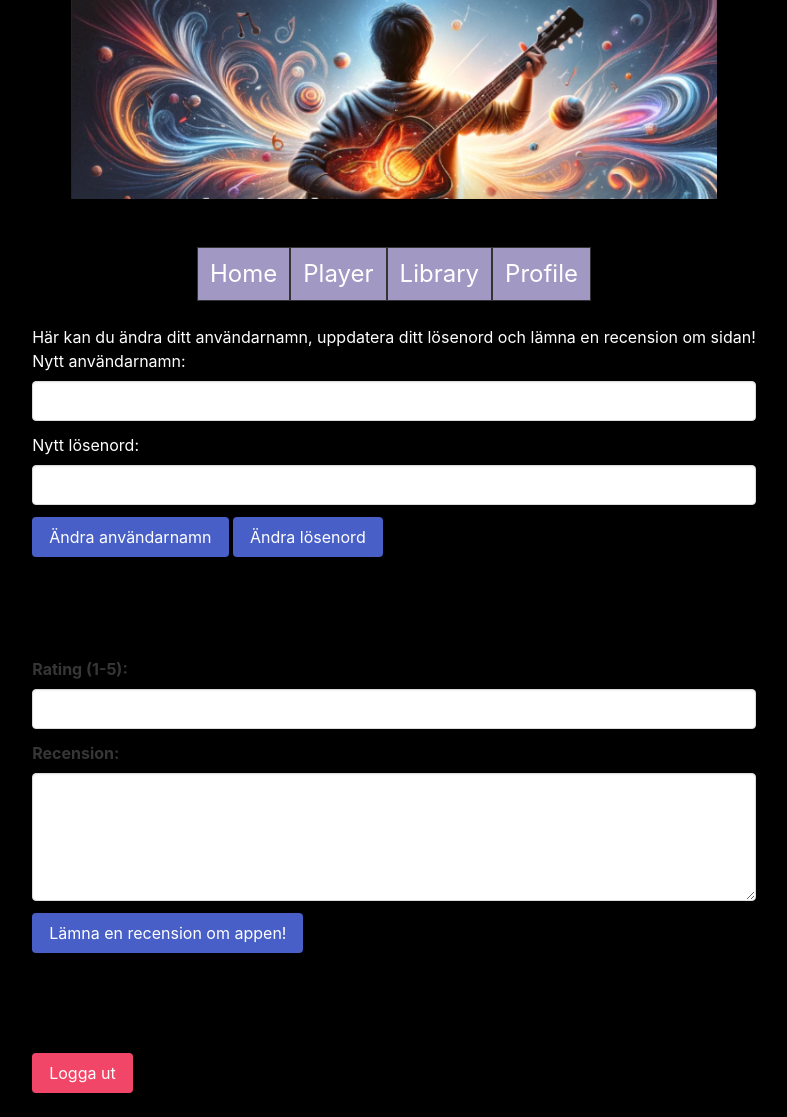
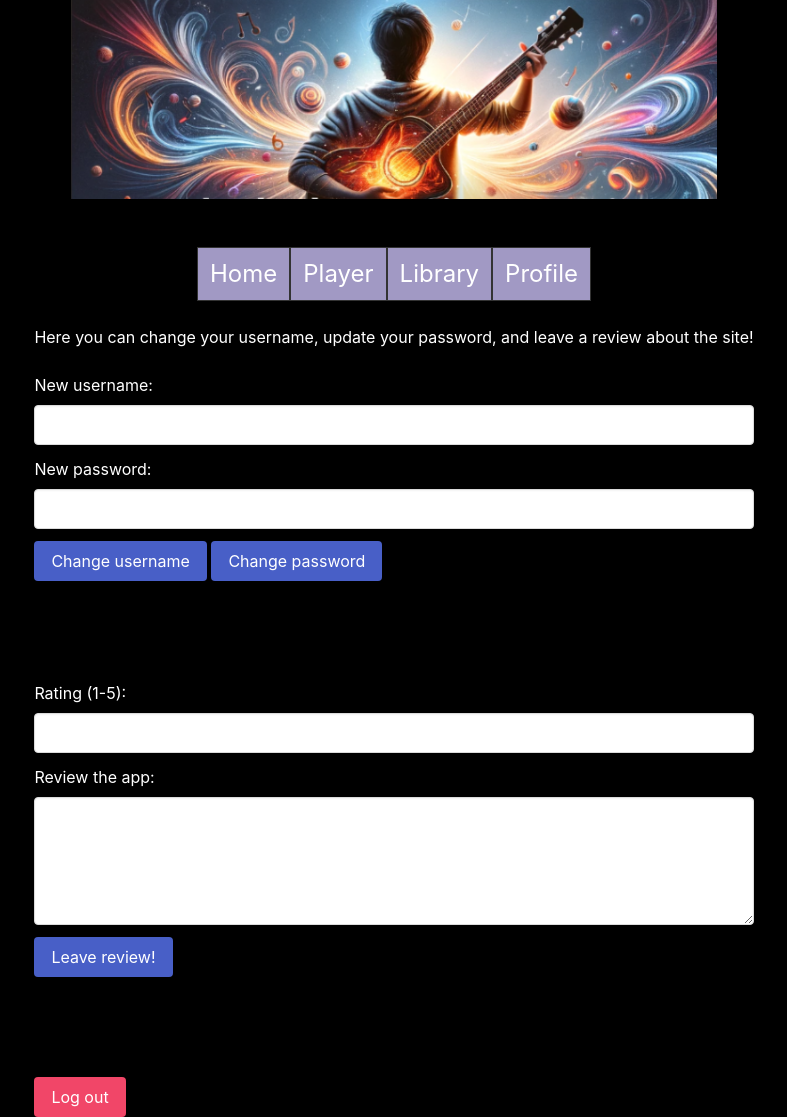
Before and after one commit to Derpy113/testapp1-InstrumentalMagic, a PHP site: page /InstrumentalMagic/profile.php in a window 1280 px wide. Shown: the part 49-1166 px from the top of the page, without its empty margins (246-1033 px from the left). Before the commit the page ends 1142 px from the top, so only its background shows below. Run offline with PHP 8.4, Linux system fonts and the light colour scheme; the visitor is signed in with stand-in values (Sample User, id 1).

Commit message:
createaccount, login & profilepic commit

```diff
--- a/php/controller/loginpagecontroller.php
+++ b/php/controller/loginpagecontroller.php
@@ -2,7 +2,7 @@
 
  //header("Location: " . "http://localhost/testapp1-InstrumentalMagic/index.php");
 
- session_start(); // Griefing (づ｡◕‿‿◕｡)づ
+ session_start();
 
  $rootDir = dirname(dirname(getcwd()));
  include_once ("$rootDir\\autoload.php");
--- a/php/model/database/dao/UserDAO.php
+++ b/php/model/database/dao/UserDAO.php
@@ -7,6 +7,12 @@ class UserDAO
     function __construct(Connection $con)
     {
         $this->con = $con;
+    }
+
+    private function getDefaultProfilePic()
+    {
+        $defaultImage = 'img/ProfilePic/anonymous.jpg';
+        return file_get_contents($defaultImage);
     }
 
     public function getUserByUsername($username)
@@ -37,11 +43,17 @@ class UserDAO
 
     public function createUser(string $username, string $userPassword)
     {
-        //Note that the validation of data is done in CreateAccount, as that is the role of that controller class.
-        //Also, at some point the functionality to add a profile picture might need to be added to this method.
-        $sqlQuery = 'INSERT INTO userprofile (Username, UserPassword) VALUES (:username, :userPassword)';
+        $imageContent = $this->getDefaultProfilePic();
+
+        $sqlQuery = 'INSERT INTO userprofile (Username, UserPassword, ProfilePic) VALUES (:username, :userPassword, :profilePic)';
         $statement = $this->con->getPDO()->prepare($sqlQuery);
-        $statement->execute([ 'username' => $username, 'userPassword' => $userPassword ]);
+        $statement->bindParam(':username', $username);
+        $statement->bindParam(':userPassword', $userPassword); // Antag att lösenordet redan är säkert hashat
+        $statement->bindParam(':profilePic', $imageContent, PDO::PARAM_LOB);
+
+        $statement->execute();
+
+        return $this->con->getPDO()->lastInsertId(); // Returnera ID för det nyligen skapade kontot
     }
 
     public function updateUsername($userId, $newUsername) {
--- a/profile.php
+++ b/profile.php
@@ -59,46 +59,46 @@ if ($_SERVER["REQUEST_METHOD"] == "POST") {
             <div class="field">
 <!-- Ändra användaruppgifter formulär -->
 <form method="post">
-    <h2><br>Här kan du ändra ditt användarnamn, uppdatera ditt lösenord och lämna en recension om sidan!</h2>
+    <h2><br>Here you can change your username, update your password, and leave a review about the site! <br><br></h2>
     <div class="field">
-        <label class="label"><h1>Nytt användarnamn:</h1></label>
+        <label class="label"><h1>New username:</h1></label>
         <div class="control">
             <input class="input" type="text" name="newUsername">
         </div>
     </div>
     <div class="field">
-        <label class="label"><h1>Nytt lösenord:</h1></label>
+        <label class="label"><h1>New password:</h1></label>
         <div class="control">
             <input class="input" type="password" name="newPassword">
         </div>
     </div>
     <div class="control">
-        <button class="button is-link" type="submit" name="action" value="changeUsername">Ändra användarnamn</button>
-        <button class="button is-link" type="submit" name="action" value="changePassword">Ändra lösenord</button>
+        <button class="button is-link" type="submit" name="action" value="changeUsername">Change username</button>
+        <button class="button is-link" type="submit" name="action" value="changePassword">Change password</button>
     </div>
 </form>
 
 <!-- Lämna en recension formulär -->
 <form method="post">
     <div class="field" style="margin-top: 100px";>
-        <label class="label">Rating (1-5):</label>
+        <label class="label"><h1>Rating (1-5):</h1></label>
         <div class="control">
             <input class="input" type="number" name="rating" min="1" max="5">
         </div>
     </div>
     <div class="field">
-        <label class="label">Recension:</label>
+        <label class="label"><h1>Review the app:</h1></label>
         <div class="control">
             <textarea class="textarea" name="textContent"></textarea>
         </div>
     </div>
     <div class="control">
-        <button class="button is-link" type="submit" name="action" value="leaveReview">Lämna en recension om appen!</button>
+        <button class="button is-link" type="submit" name="action" value="leaveReview">Leave review!</button>
     </div>
 
     <form method="post">
     <div class="control">
-        <button class="button is-danger" style="margin-top: 100px;" type="submit" name="action" value="logout">Logga ut</button>
+        <button class="button is-danger" style="margin-top: 100px;" type="submit" name="action" value="logout">Log out</button>
     </div>
 </form>
 </form>
```
Also changed, not shown: createaccountpage.php (+9 -14 lines), index.php (+6 -5 lines), php/controller/CreateAccount.php (+7 -3 lines), img/ProfilePic/anonymous.jpg (added).
